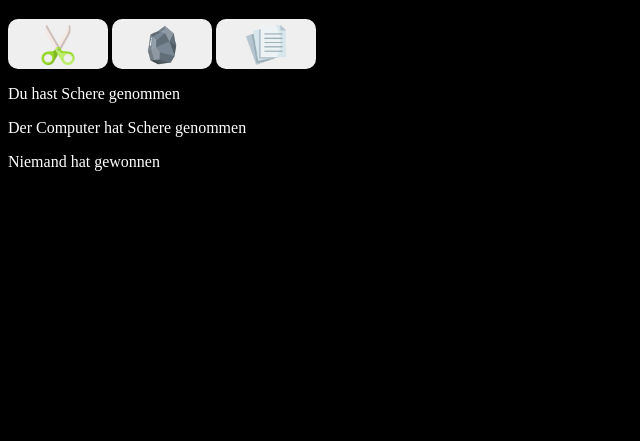
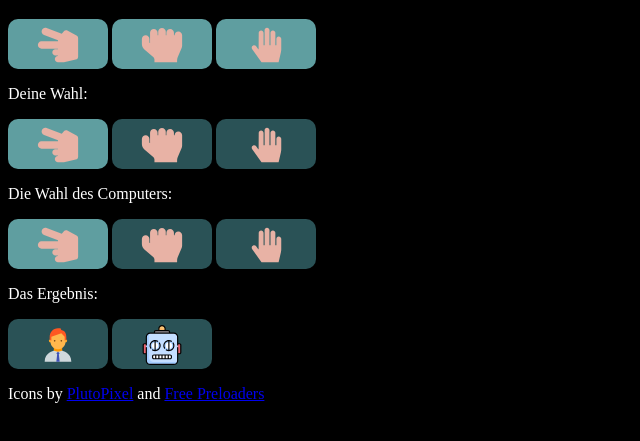
Before and after one commit to dagadeta/JonathanSSP, a plain HTML site: page index.html in a window 1280 px wide. Both pictures are taken after a click on the button 58 px from the left and 104 px from the top of the page. Shown: the part 61-502 px from the top of the page, without its empty margins (0-640 px from the left). Drawn offline with Linux system fonts and the light colour scheme.

Commit message:
Improve Design

```diff
--- a/code.js
+++ b/code.js
@@ -1,50 +1,55 @@
 function main(playeranswer) {
     let computeranswer = random();
-    document.getElementById("playeranswermain").style.display = "block";
-    document.getElementById("computeranswermain").style.display = "block";
-    document.getElementById("playeranswer").innerHTML = playeranswer;
-    document.getElementById("computeranswer").innerHTML = computeranswer;
+    document.getElementById("computeranswersc").style.backgroundColor = "#2a5256";
+    document.getElementById("computeranswerst").style.backgroundColor = "#2a5256";
+    document.getElementById("computeranswerpa").style.backgroundColor = "#2a5256";
+    document.getElementById(computeranswer).style.backgroundColor = "#5f9ea0";
+    document.getElementById("playeranswersc").style.backgroundColor = "#2a5256";
+    document.getElementById("playeranswerst").style.backgroundColor = "#2a5256";
+    document.getElementById("playeranswerpa").style.backgroundColor = "#2a5256";
+    document.getElementById(playeranswer).style.backgroundColor = "#5f9ea0";
 
-    let won;
-    if (playeranswer === "Schere") {
-        if (computeranswer === "Schere") {
-            won = "Niemand";
-        } else if (computeranswer === "Stein") {
-            won = "Computer";
-        } else if (computeranswer === "Papier") {
-            won = "Spieler"
+    let result;
+    if (playeranswer === "playeranswersc") {
+        if (computeranswer === "computeranswersc") {
+            result = "tie";
+        } else if (computeranswer === "computeranswerst") {
+            result = "computerwon";
+        } else if (computeranswer === "computeranswerpa") {
+            result = "playerwon"
         }
-    } else if (playeranswer === "Stein") {
-        if (computeranswer === "Schere") {
-            won = "Spieler";
-        } else if (computeranswer === "Stein") {
-            won = "Niemand";
-        } else if (computeranswer === "Papier") {
-            won = "Computer"
+    } else if (playeranswer === "playeranswerst") {
+        if (computeranswer === "computeranswersc") {
+            result = "playerwon";
+        } else if (computeranswer === "computeranswerst") {
+            result = "tie";
+        } else if (computeranswer === "computeranswerpa") {
+            result = "computerwon"
         }
-    } else if (playeranswer === "Papier") {
-        if (computeranswer === "Schere") {
-            won = "Computer"
-        } else if (computeranswer === "Stein") {
-            won = "Spieler"
-        } else if (computeranswer ==="Papier") {
-            won = "Niemand"
+    } else if (playeranswer === "playeranswerpa") {
+        if (computeranswer === "computeranswersc") {
+            result = "computerwon"
+        } else if (computeranswer === "computeranswerst") {
+            result = "playerwon"
+        } else if (computeranswer ==="computeranswerpa") {
+            result = "tie"
         }
     }
 
-    document.getElementById("won").style.display = "block";
-    document.getElementById("whowon").innerHTML = won;
+    document.getElementById("playerwon").style.backgroundColor = "#2a5256";
+    document.getElementById("computerwon").style.backgroundColor = "#2a5256";
+    document.getElementById(result).style.backgroundColor = "#5f9ea0";
 }
 
 function random() {
     const randomnumber = Math.floor(Math.random() * 3);
     let computeranswer;
     if (randomnumber === 0) {
-        computeranswer = "Schere";
+        computeranswer = "computeranswersc";
     } else if (randomnumber === 1) {
-        computeranswer = "Stein";
+        computeranswer = "computeranswerst";
     } else if (randomnumber === 2) {
-        computeranswer = "Papier";
+        computeranswer = "computeranswerpa";
     }
     return(computeranswer);
 }
--- a/index.html
+++ b/index.html
@@ -9,11 +9,20 @@
     </head>
     <body>
         <h1>Schere Stein Papier</h1>
-        <button onclick=main("Schere")><img src="images/schere.png" alt="Schere"></button>
-        <button onclick=main("Stein")><img src="images/stein.png" alt="Stein"></button>
-        <button onclick=main("Papier")><img src="images/papier.png" alt="Papier"></button>
-        <p class="answer" id="playeranswermain">Du hast <span id="playeranswer"></span> genommen</p>
-        <p class="answer" id="computeranswermain">Der Computer hat <span id="computeranswer"></span> genommen</p>
-        <p id="won"><span id="whowon"></span> hat gewonnen</p>
+        <button onclick=main("playeranswersc")><img src="images/scissors.svg" alt="Schere"></button>
+        <button onclick=main("playeranswerst")><img src="images/rock.svg" alt="Stein"></button>
+        <button onclick=main("playeranswerpa")><img src="images/paper.svg" alt="Papier"></button>
+        <p>Deine Wahl:</p>
+        <button class="symbol" id="playeranswersc"><img src="images/scissors.svg" alt="Schere"></button>
+        <button class="symbol" id="playeranswerst"><img src="images/rock.svg" alt="Stein"></button>
+        <button class="symbol" id="playeranswerpa"><img src="images/paper.svg" alt="Papier"></button>
+        <p>Die Wahl des Computers:</p>
+        <button class="symbol" id="computeranswersc"><img src="images/scissors.svg" alt="Schere"></button>
+        <button class="symbol" id="computeranswerst"><img src="images/rock.svg" alt="Stein"></button>
+        <button class="symbol" id="computeranswerpa"><img src="images/paper.svg" alt="Papier"></button>
+        <p>Das Ergebnis:</p>
+        <button class="symbol" id="playerwon"><img src="images/player.svg" alt="Player won"></button>
+        <button class="symbol" id="computerwon"><img src="images/computer.svg" alt="Computer won"></button>
+        <br><p>Icons by <a href="https://freeicons.io/profile/14783">PlutoPixel</a> and <a href="https://freeicons.io/profile/726">Free Preloaders</a></p>
     </body>
 </html>
--- a/style.css
+++ b/style.css
@@ -11,17 +11,29 @@ button {
     border-radius: 10px;
     cursor: pointer;
     font-family: Bahnschrift, serif;
+    background-color: #5f9ea0;
+    transition-duration: 0.4s;
+}
+
+button:hover {
+    background-color: #437b80;
+}
+
+.symbol {
+    border: none;
+    width: 100px;
+    height: 50px;
+    border-radius: 10px;
+    font-family: Bahnschrift, serif;
+    background-color: #2a5256;
+    cursor: default;
+}
+
+.symbol:hover {
+    background-color: #2a5256;
 }
 
 img {
     height: 40px;
     margin-top: 5px;
 }
-
-.answer {
-    display: none;
-}
-
-#won {
-    display: none;
-}
```
Also changed, not shown: images/computer.svg (added), images/paper.svg (added), images/papier.png (deleted), images/player.svg (added), images/rock.svg (added), images/schere.png (deleted), images/scissors.svg (added), images/stein.png (deleted).
